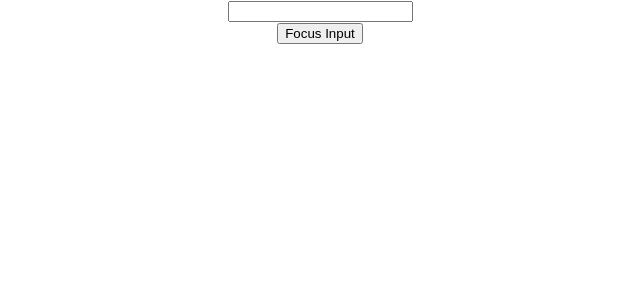
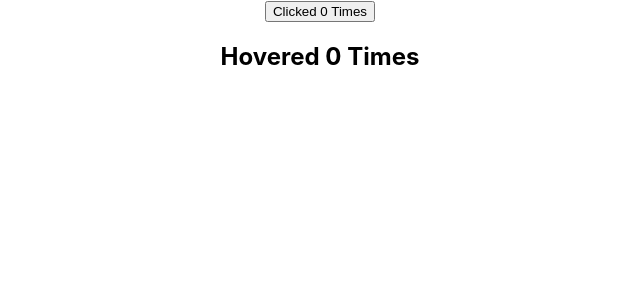
Before and after one commit to ErnestMk1/reactCourse, a React (Create React App) app in the folder my-app/: page / in a window 1280 px wide. Shown: the top 300 px of the page, without its empty margins (320-960 px from the left). Built offline with nearby package versions, Linux system fonts and the light colour scheme.

Commit message:
learned about HOC and render props. Also some error catch features

```diff
--- a/my-app/src/App.js
+++ b/my-app/src/App.js
@@ -1,10 +1,18 @@
 import cs from './App.module.css';
-import FRParentInput from './components/Refs/FRParentInput';
+import ClickCounterTwo from './components/RenderProps/ClickCounterTwo';
+import Counter from './components/RenderProps/Counter';
+import HoverCounterTwo from './components/RenderProps/HoverCounterTwo';
 
 const App = () => {
   return (
     <div className={cs.App}>
-      <FRParentInput />
+      <Counter render={(count, incrementCounter) =>
+        <ClickCounterTwo count={count} incrementCounter={incrementCounter}/>
+      }/>
+
+      <Counter render={(count, incrementCounter) =>
+        <HoverCounterTwo count={count} incrementCounter={incrementCounter}/>
+      }/>
     </div>
   );
 };
--- a/my-app/src/components/Refs/FRInput.jsx
+++ b/my-app/src/components/Refs/FRInput.jsx
@@ -3,7 +3,7 @@ import React from 'react';
 const FRInput = React.forwardRef((props, ref) => {
   return (
     <div>
-      <input type="text" ref={ref}/>
+      <input type="text" ref={ref} />
     </div>
   );
 });
--- /dev/null
+++ b/my-app/src/components/RenderProps/ClickCounterTwo.jsx
@@ -0,0 +1,15 @@
+import React, { Component } from "react";
+
+class ClickCounterTwo extends Component {
+  render() {
+    const {count, incrementCounter} = this.props;
+
+    return (
+      <div>
+        <button onClick={incrementCounter}>Clicked {count} Times</button>
+      </div>
+    );
+  };
+};
+
+export default ClickCounterTwo;
--- /dev/null
+++ b/my-app/src/components/RenderProps/Counter.jsx
@@ -0,0 +1,25 @@
+import React, { Component } from "react";
+
+class Counter extends Component {
+  constructor(props) {
+    super(props);
+
+    this.state = {
+      count: 0,
+    };
+  };
+
+  incrementCounter = () => {
+    this.setState(prevState => {
+      return { count: prevState.count + 1 };
+    });
+  };
+
+  render() {
+    return (
+      <div>{this.props.render(this.state.count, this.incrementCounter)}</div>
+    );
+  };
+};
+
+export default Counter;
--- /dev/null
+++ b/my-app/src/components/RenderProps/HoverCounterTwo.jsx
@@ -0,0 +1,15 @@
+import React, { Component } from "react";
+
+class HoverCounterTwo extends Component {
+  render() {
+    const {count, incrementCounter} = this.props;
+
+    return (
+      <div>
+        <h2 onMouseOver={incrementCounter}>Hovered {count} Times</h2>
+      </div>
+    );
+  };
+};
+
+export default HoverCounterTwo;
--- /dev/null
+++ b/package.json
@@ -0,0 +1,5 @@
+{
+  "dependencies": {
+    "react-dom": "^18.1.0"
+  }
+}
```
Also changed, not shown: my-app/src/components/Error/ErrorBoundary.jsx (added, +30 -0 lines), my-app/src/components/Error/Hero.jsx (added, +15 -0 lines), my-app/src/components/HOComponents/ClickCounter.jsx (added, +18 -0 lines), my-app/src/components/HOComponents/HoverCounter.jsx (added, +16 -0 lines), my-app/src/components/HOComponents/withCounter.js (added, +33 -0 lines), my-app/src/components/RenderProps/User.jsx (added, +14 -0 lines), 1 other file (tests, documents, lock files or other folders).
